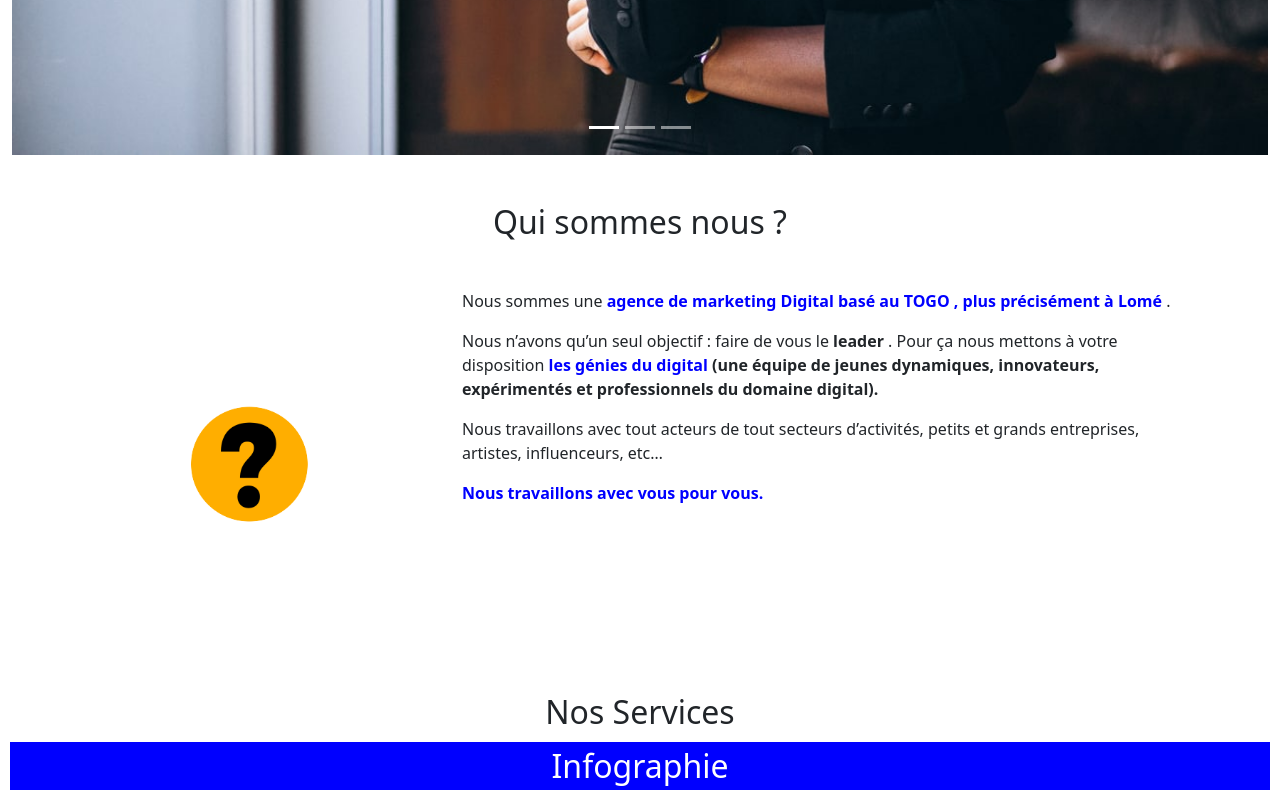
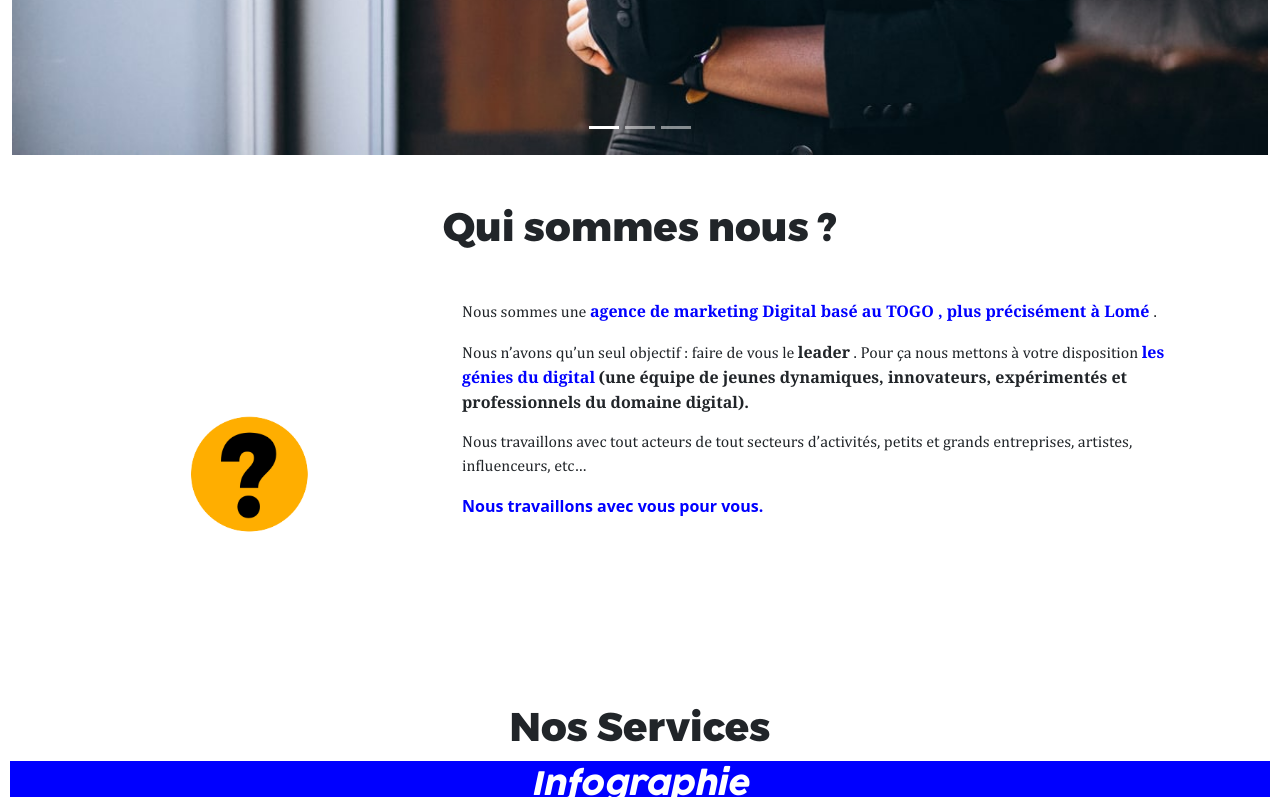
Before and after one commit to josiasapelete/digital, a PHP site: page / in a window 1280 px wide. Shown: the part 730-1527 px from the top of the page. Run offline with PHP 8.4, Linux system fonts and the light colour scheme; some libraries are stand-ins or nearby versions.

Commit message:
changement des polices

```diff
--- a/index.html
+++ b/index.html
@@ -5,9 +5,11 @@
     <meta name="viewport" content="width=device-width, initial-scale=1.0">
     <!-- CSS only -->
 <link href="https://cdn.jsdelivr.net/npm/bootstrap@5.2.0/dist/css/bootstrap.min.css" rel="stylesheet" integrity="sha384-gH2yIJqKdNHPEq0n4Mqa/HGKIhSkIHeL5AyhkYV8i59U5AR6csBvApHHNl/vI1Bx" crossorigin="anonymous">
-   <link rel="stylesheet" href="style.css">
    <link rel="shortcut icon" href="image/LOGO.png" type="image/png">
    <link rel="stylesheet" href="https://cdnjs.cloudflare.com/ajax/libs/font-awesome/6.1.2/css/all.min.css" integrity="sha512-1sCRPdkRXhBV2PBLUdRb4tMg1w2YPf37qatUFeS7zlBy7jJI8Lf4VHwWfZZfpXtYSLy85pkm9GaYVYMfw5BC1A==" crossorigin="anonymous" referrerpolicy="no-referrer" />
+   <link rel="stylesheet" href="bootstrap.css">
+   <link href="https://fonts.googleapis.com/css2?family=Poppins:ital,wght@0,100;0,200;0,300;0,400;0,500;0,600;0,700;0,800;0,900;1,100;1,200;1,300;1,400;1,500;1,600;1,700;1,800;1,900&display=swap" rel="stylesheet">
+   <link rel="stylesheet" href="style.css">
 <title>Digital LS</title>
 </head>
 <body>
@@ -76,9 +78,9 @@
     <!-- Problème avec l'icone -->
       <div class="text-center my-5 ok">
         <!-- <i class="fa-solid fa-circle-question"></i> -->
-        <h2 id="about" class="mt-4 text-center my- d-inline">
+        <h1 id="about" class="mt-4 text-center my- d-inline">
           Qui sommes nous ?
-          </h2>
+          </h1>
       </div>
     </div>
     <div class="container">
@@ -101,7 +103,7 @@
         </div>
       </div>
     </div>
-    <h2 id="work" class="text-center mt-5 ">Nos Services</h2>
+    <h1 id="work" class="text-center mt-5 ">Nos Services</h1>
 
     <div id="work">
    <h2 id="infographie">Infographie</h2>
--- a/style.css
+++ b/style.css
@@ -1,4 +1,27 @@
+@font-face {
+    font-family: 'Montserrat';
+    src: url(font/Montserrat-ExtraBold.otf);
+}
+@font-face {
+    font-family: 'cocogoose';
+    src: url(font/Cocogoose\ Pro\ Italic-trial.ttf);
+}
+@font-face {
+    font-family: 'cambria';
+    src: url(font/Cambria-Font-For\ Android.ttf);
+}
+h2{
+    font-family: 'cocogoose', sans-serif;
 
+}
+h1{
+    font-family: 'Montserrat', sans-serif;
+
+}
+p{
+    font-family: 'cambria', sans-serif;
+
+}
 .logo{
     max-width:200px ;
     min-width: 100px;
```
Also changed, not shown: font/Cambria-Font-For Android.ttf (added), font/Cocogoose Pro Italic-trial.ttf (added), font/Montserrat-ExtraBold.otf (added).
